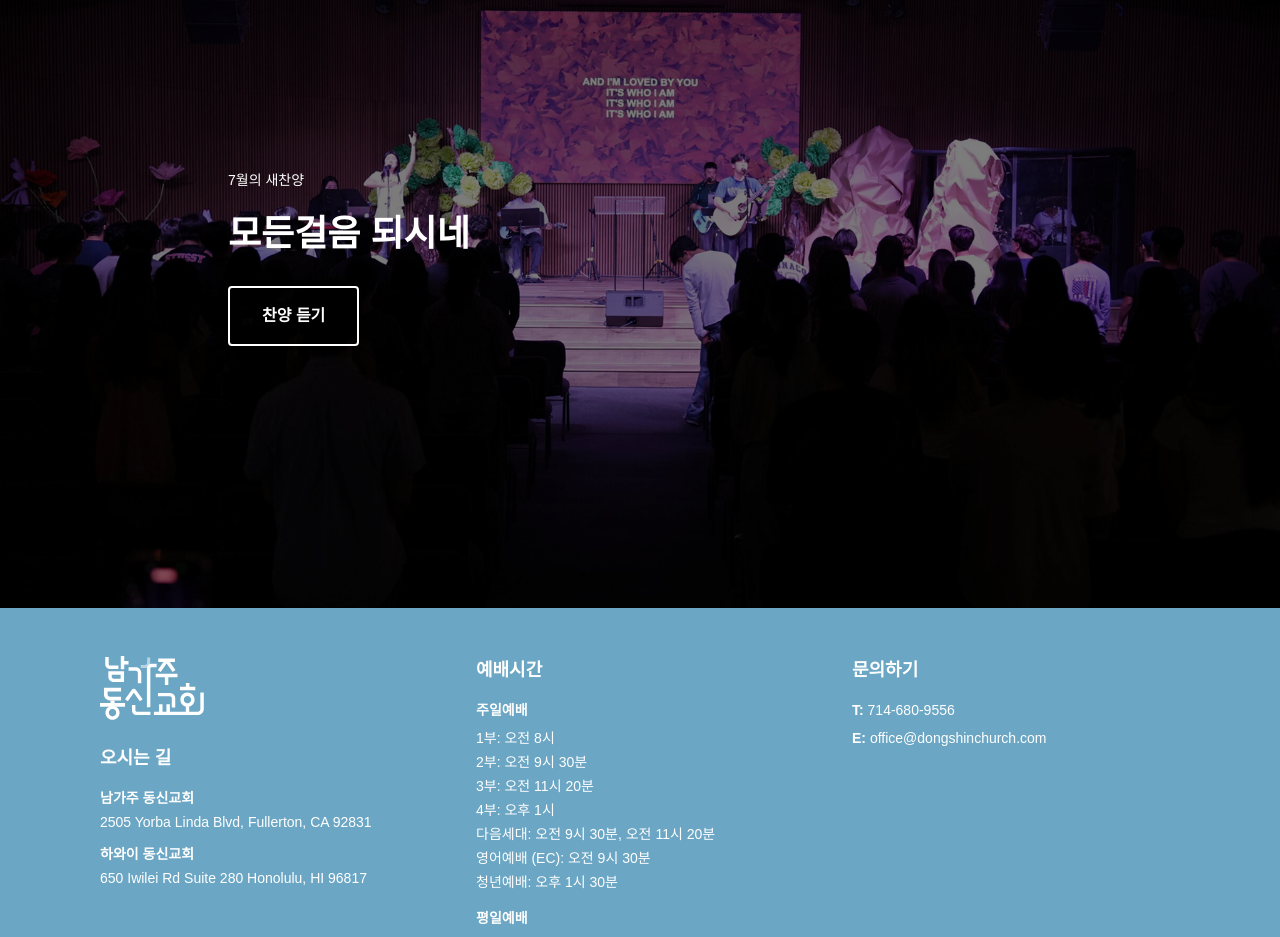
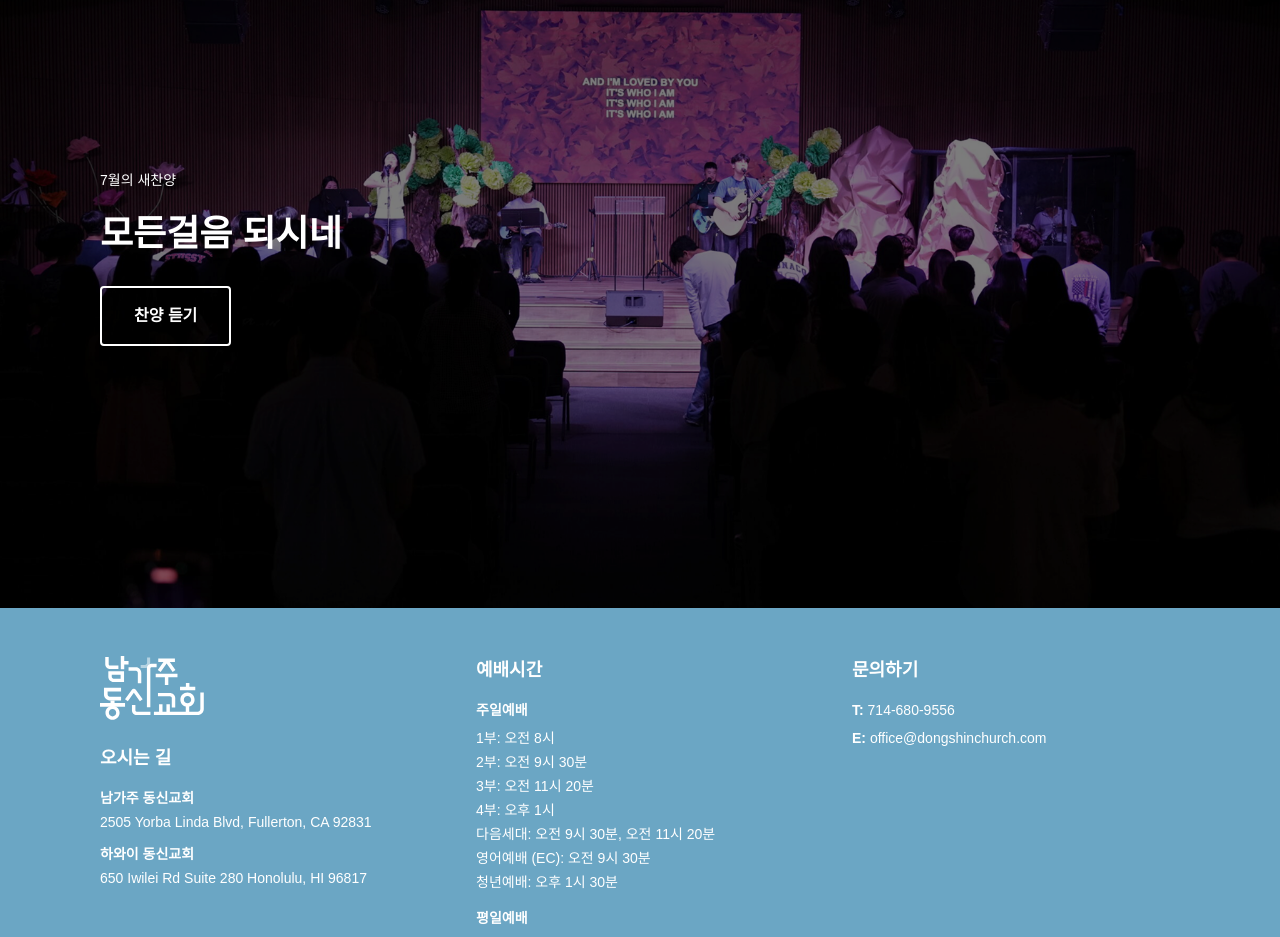
Before and after one commit to yongheelee-tech/dongshinchurch, a React (Vite) app: page / in a window 1280 px wide. Shown: the part 2857-3794 px from the top of the page. Built offline with nearby package versions, Linux system fonts and the light colour scheme; a web font is replaced by a local one.

Commit message:
Remove unnecessary max-width from WorshipSong component's text overlay for improved layout consistency.

```diff
--- a/src/components/WorshipSong.jsx
+++ b/src/components/WorshipSong.jsx
@@ -21,7 +21,7 @@
 
         {/* Text Overlay - Left side */}
         <div className="absolute inset-0 flex items-center z-10">
-          <div className="container mx-auto px-4 md:px-[100px] text-left max-w-5xl">
+          <div className="container mx-auto px-4 md:px-[100px] text-left">
             <motion.div
               initial={{ opacity: 0, y: 24 }}
               animate={isInView ? { opacity: 1, y: 0 } : { opacity: 0, y: 24 }}
```
